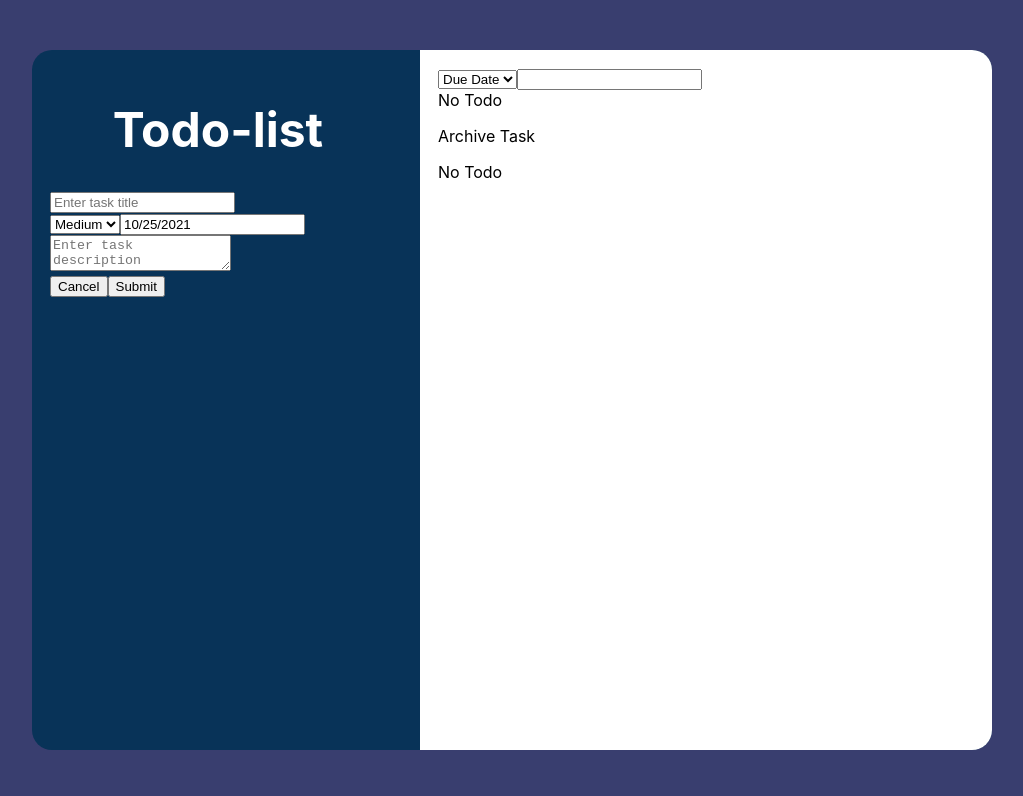
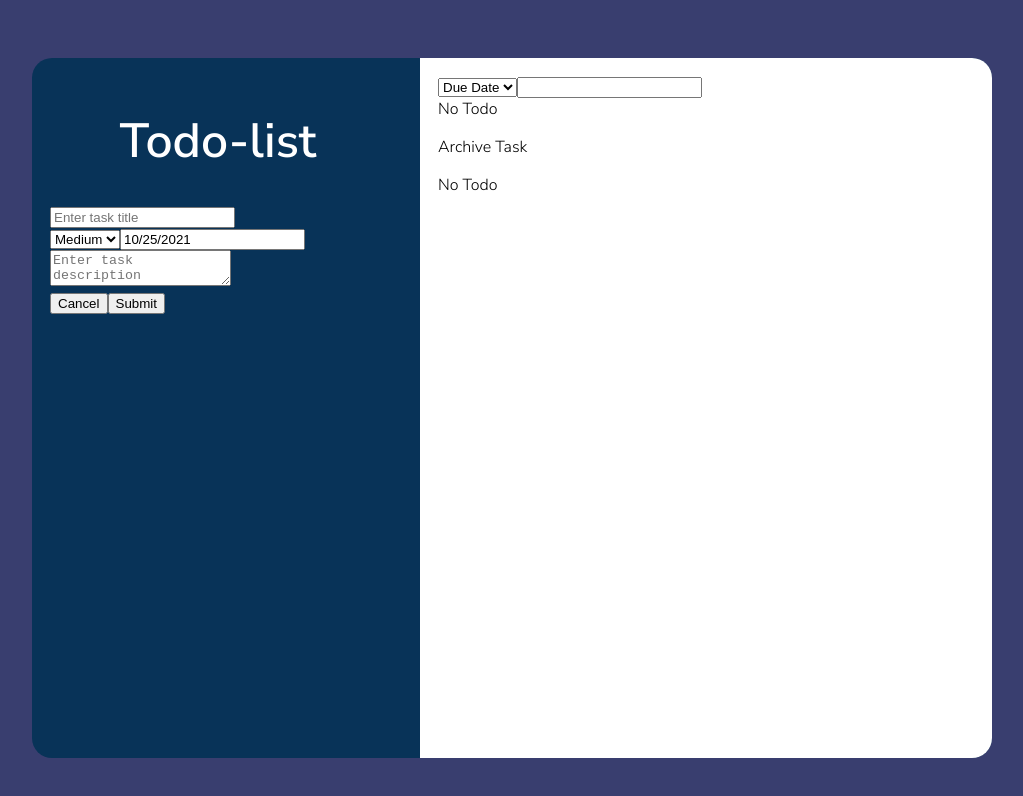
Before and after one commit to chrysillala/totododo, a React (Create React App) app: page / in a window 1280 px wide. Shown: the top 796 px of the page, without its empty margins (128-1151 px from the left). Built offline with nearby package versions, Linux system fonts and the light colour scheme.

Commit message:
add fonts

```diff
--- a/public/index.html
+++ b/public/index.html
@@ -1,14 +1,12 @@
 <!DOCTYPE html>
 <html lang="en">
+
 <head>
   <meta charset="utf-8" />
   <link rel="icon" href="%PUBLIC_URL%/favicon.ico" />
   <meta name="viewport" content="width=device-width, initial-scale=1" />
   <meta name="theme-color" content="#000000" />
-    <meta
-      name="description"
-      content="Web site created using create-react-app"
-    />
+  <meta name="description" content="Web site created using create-react-app" />
   <link rel="apple-touch-icon" href="%PUBLIC_URL%/logo192.png" />
   <!--
       manifest.json provides metadata used when your web app is installed on a
@@ -24,8 +22,14 @@
       work correctly both with client-side routing and a non-root public URL.
       Learn how to configure a non-root public URL by running `npm run build`.
     -->
+
+  <link rel="preconnect" href="https://fonts.googleapis.com">
+  <link rel="preconnect" href="https://fonts.gstatic.com" crossorigin>
+  <link href="https://fonts.googleapis.com/css2?family=Nunito+Sans:wght@300;600&display=swap" rel="stylesheet">
+
   <title>React App</title>
 </head>
+
 <body>
   <noscript>You need to enable JavaScript to run this app.</noscript>
   <div id="root"></div>
@@ -40,4 +44,5 @@
       To create a production bundle, use `npm run build` or `yarn build`.
     -->
 </body>
+
 </html>
--- a/src/index.js
+++ b/src/index.js
@@ -1,6 +1,5 @@
 import React from 'react';
 import ReactDOM from 'react-dom';
-import './index.css';
 import App from './App';
 import reportWebVitals from './reportWebVitals';
 
@@ -21,6 +20,7 @@ const GlobalStyle = createGlobalStyle`
   }
 
   body {
+    font-family: "Nunito Sans", sans-serif;
     background-color: var(--app-background);
   }
 `
```
Lines whose indentation alone changed are shown as unchanged.
